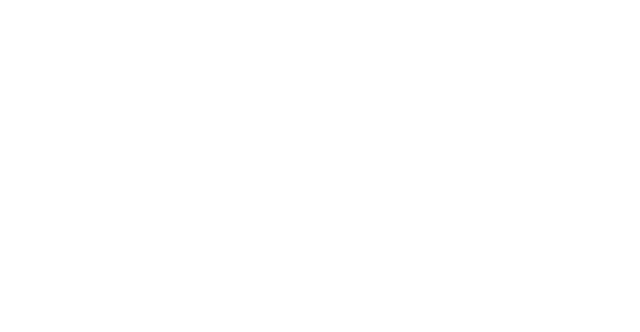
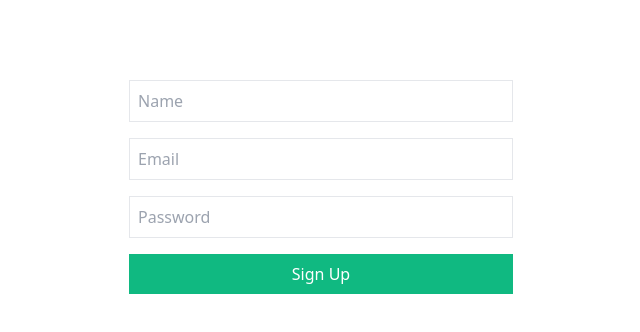
Before and after one commit to Hudu-H/devlogger, a React (Vite) app in the folder Frontend/: page /signup in a window 1280 px wide. Before the commit this address had no page. Shown: the top 332 px of the page, without its empty margins (319-959 px from the left). Built offline with nearby package versions, Linux system fonts and the light colour scheme.

Commit message:
update register route to signup (#16)

```diff
--- a/Frontend/src/App.jsx
+++ b/Frontend/src/App.jsx
@@ -2,14 +2,14 @@
 
 // internal imports
 import PrivateRoute from './components/PrivateRoute.jsx';
-import { Dashboard, Login, Register } from '.';
+import { Dashboard, Login, SignUp } from '.';
 import { isAuthenticated } from './services/auth.js';
 
 function App() {
 	return (
 		<Routes>
 			<Route path="/" element={isAuthenticated() ? <Navigate to="/Dashboard" /> : <Login />} />
-			<Route path="/register" element={<Register />} />
+			<Route path="/signup" element={<SignUp />} />
 			<Route element={<PrivateRoute />}>
 				<Route
 					path="/dashboard"
--- a/Frontend/src/index.js
+++ b/Frontend/src/index.js
@@ -1,3 +1,4 @@
 export { default as Login } from './pages/login';
-export { default as Register } from './pages/register';
+export { default as SignUp } from './pages/signup';
 export { default as Dashboard } from './pages/dashboard';
+// export { default as Signup } from './pages/signup';
--- a/Frontend/src/pages/register.jsx
+++ b/Frontend/src/pages/signup.jsx
@@ -2,7 +2,7 @@
 import axios from 'axios';
 import { useNavigate } from 'react-router-dom';
 
-export default function Register() {
+export default function SignUp() {
 	const [form, setForm] = useState({ name: '', email: '', password: '' });
 	const navigate = useNavigate();
 
@@ -13,11 +13,11 @@
 	const handleSubmit = async (e) => {
 		e.preventDefault();
 		try {
-			const res = await axios.post('http://localhost:5000/api/auth/register', form);
+			const res = await axios.post('http://localhost:5000/api/auth/signup', form);
 			localStorage.setItem('token', res.data.token);
 			navigate('/dashboard');
 		} catch (err) {
-			alert('Registration failed', err);
+			alert('Signup failed', err);
 		}
 	};
 
@@ -37,7 +37,7 @@
 				type="password"
 				className="w-full p-2 border"
 			/>
-			<button className="w-full bg-green-500 text-white p-2">Register</button>
+			<button className="w-full bg-green-500 text-white p-2">Sign Up</button>
 		</form>
 	);
 }
```
Also changed, not shown: Frontend/src/pages/signupcopy.jsx (added, +74 -0 lines), 2 other files (tests, documents, lock files or other folders).
